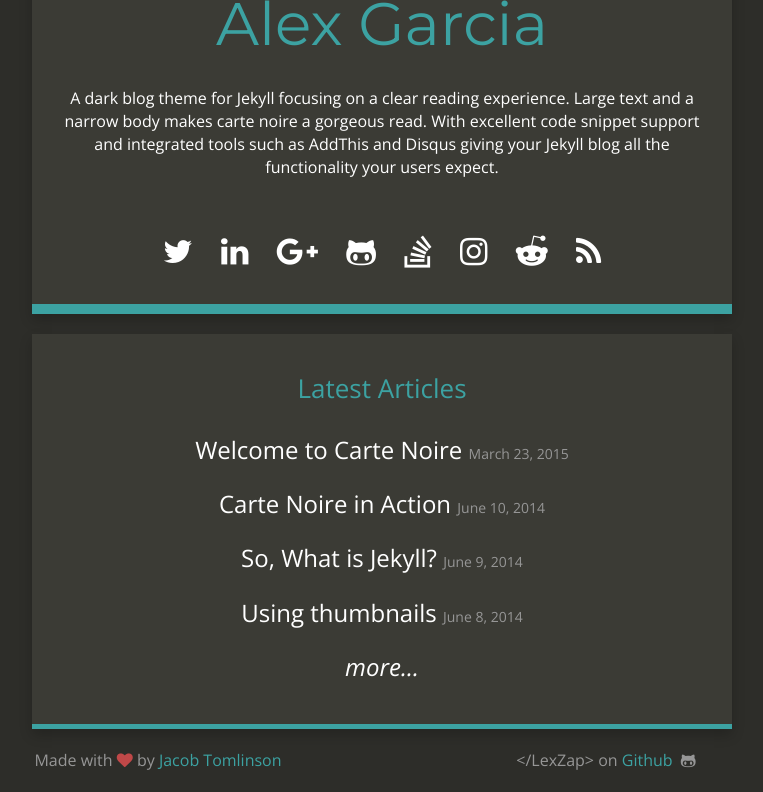
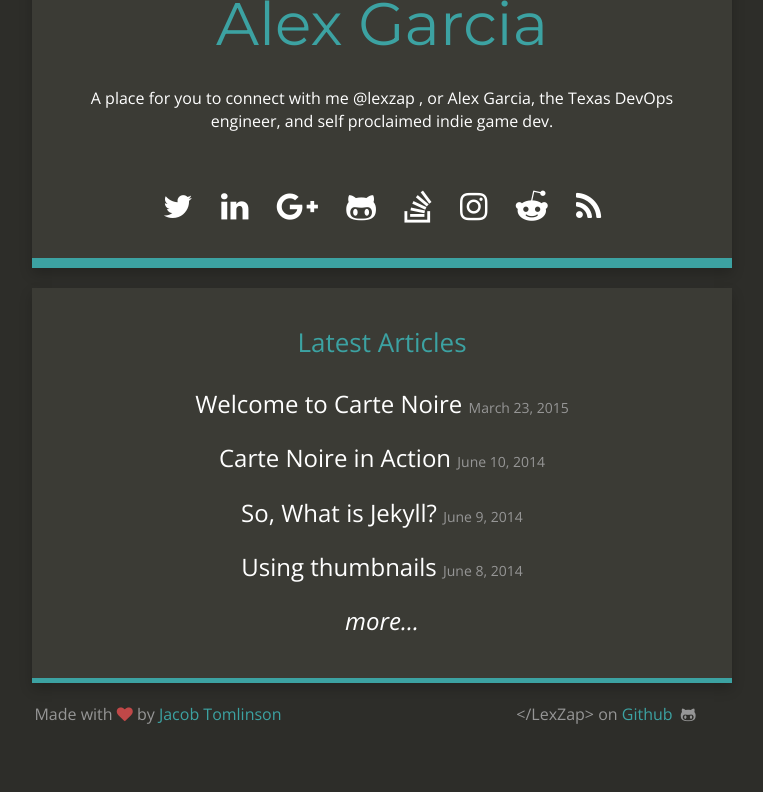
Before and after one commit to lexzap/lexzap.github.io, a Jekyll site: the page built from index.html, in a window 1280 px wide, cut to the strip 174-966 px from the top of the page. Shown: the whole strip, without its empty margins (258-1021 px from the left). Built offline with Jekyll 4.4.1, drawn with Linux system fonts in a browser that asks for light colours; nearby versions of some CDN libraries; after the commit the page ends 920 px from its top, so only the background shows below that.

Commit message:
updatesld main blog page

```diff
--- a/_config.yml
+++ b/_config.yml
@@ -4,7 +4,7 @@ email: jacob@jacobtomlinson.co.uk
 description: "A dark blog theme for Jekyll."
 baseurl: "https://lexzap.github.io/"
 url: "http://carte-noire.jacobtomlinson.co.uk/"
-title_description: "A dark blog theme for Jekyll focusing on a clear reading experience. Large text and a narrow body makes carte noire a gorgeous read. With excellent code snippet support and integrated tools such as AddThis and Disqus giving your Jekyll blog all the functionality your users expect."
+title_description: "A place for you to connect with me @lexzap , or Alex Garcia, the Texas DevOps engineer, and self proclaimed indie game dev."
 title_image: "https://pbs.twimg.com/profile_images/1085356812109533186/c7OUk4vW_400x400.jpg"
 google_analytics: ""
 disqus_account: chorito777
```
